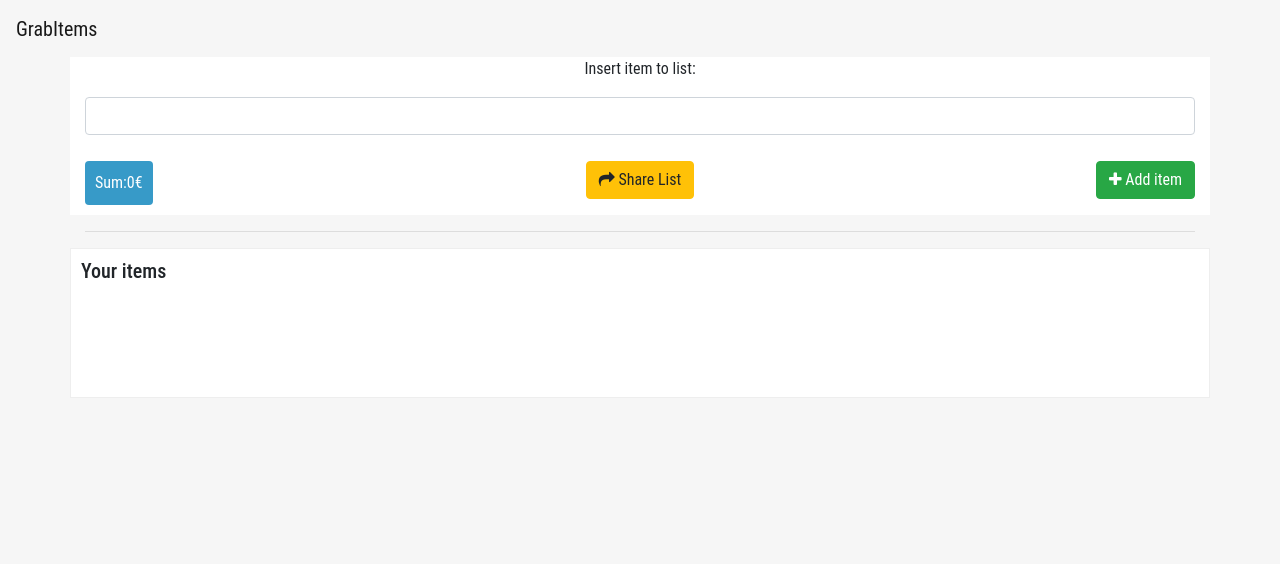
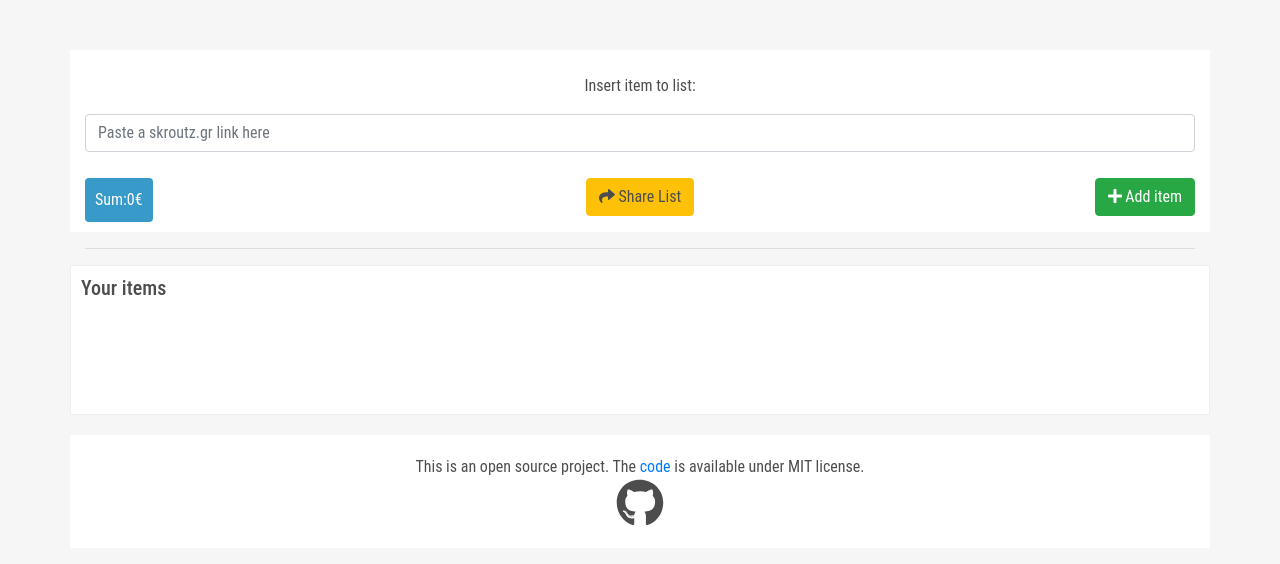
Before and after one commit to tsaklidis/skroutz-custom-basket, a Python web app: template skroutzbasket/templates/jinja2/public/home.html in a window 1280 px wide. Shown: the top 564 px of the page. Run offline with Jinja, Linux system fonts and the light colour scheme; the template is opened without the code that fills it, so the values that code supplies are empty; some libraries are stand-ins or nearby versions.

Commit message:
Footer with repository

```diff
--- a/skroutzbasket/static/skroutzbasket/css/base.css
+++ b/skroutzbasket/static/skroutzbasket/css/base.css
@@ -1 +1,7 @@
-body{font-family: 'Roboto Condensed', sans-serif;background-color: #f6f6f6;}
+body{font-family: 'Roboto Condensed', sans-serif;background-color: #f6f6f6; color:#4D4D4D !important;}
+#outer-wrapper{margin-top: 50px;}
+#footer{
+	background-color: #fff;
+	margin-top: 20px;
+	padding: 20px;
+}
--- a/skroutzbasket/static/skroutzbasket/css/public/home.css
+++ b/skroutzbasket/static/skroutzbasket/css/public/home.css
@@ -24,3 +24,4 @@ h5{margin: 0px;}
 	background-color: orange;
 	color: white;
 }
+#share_btn{color:inherit;}
--- a/skroutzbasket/templates/jinja2/base.html
+++ b/skroutzbasket/templates/jinja2/base.html
@@ -21,7 +21,7 @@
 
         <link href="{{ static('skroutzbasket/css/base.css') }}" rel="stylesheet" type="text/css">
 
-        <link rel="stylesheet" href="https://maxcdn.bootstrapcdn.com/font-awesome/4.7.0/css/font-awesome.min.css">
+        {# <link rel="stylesheet" href="https://maxcdn.bootstrapcdn.com/font-awesome/4.7.0/css/font-awesome.min.css"> #}
 
         <link rel="shortcut icon" type="image/icon" href="{{ static('skroutzbasket/img/favicon.ico') }}?ver=2.0"/>
 
@@ -50,7 +50,7 @@
 
     </head>
     <body>
-        <div class="container-fluid">
+        {# <div class="container-fluid">
             <div class="row">
                 <div class="col-lg-12 before_menu">
 
@@ -70,20 +70,30 @@
             <div class="collapse navbar-collapse" id="collapsibleNavbar">
                 <ul class="navbar-nav">
 
-                    {# <li class="nav-item">
+                    <li class="nav-item">
                         <a class="nav-link" href="#">...</a>
-                    </li> #}
+                    </li>
 
                 </ul>
             </div>
-        </nav>
+        </nav>  #}
         <div id="outer-wrapper" class="container-fluid">
             {% block content %}{% endblock %}
+        </div>
+
+        <div id="footer" class="container">
+            <div class="row">
+                <div class="col-lg-12 text-center">
+                    This is an open source project. The <a href="https://github.com/tsaklidis/skroutz-custom-basket">code</a> is available under MIT license. <br>
+                    <i class="fab fa-github fa-3x black"></i>
+                </div>
+            </div>
         </div>
 
         {# JS libs #}
         <script src="{{ static('skroutzbasket/libs/jquery/jquery.min.js') }}"></script>
         <script src="{{ static('skroutzbasket/libs/bootstrap/js/bootstrap.bundle.min.js') }}"></script>
+        <script defer src="https://use.fontawesome.com/releases/v5.0.8/js/all.js"></script>
 
         {% block site_js %}
         {% endblock %}
--- a/skroutzbasket/templates/jinja2/public/home.html
+++ b/skroutzbasket/templates/jinja2/public/home.html
@@ -20,9 +20,10 @@
 		<input type="hidden" name="csrfmiddlewaretoken" value="{{ csrf_token }}" id='csrf'>
 		<div class="row">
 			<div class="col-lg-12 wrp">
+				<br>
 				<p class="text-center">Insert item to list:</p>
 				<div class="form-group">
-					<input type="text" class="form-control" id="link">
+					<input type="text" class="form-control" id="link" placeholder="Paste a skroutz.gr link here">
 				</div>
 			</div>
 		</div>
--- a/skroutzbasket/templates/jinja2/public/list.html
+++ b/skroutzbasket/templates/jinja2/public/list.html
@@ -22,6 +22,7 @@
 		<input type="hidden" id="list_name" value="{{items_list.name}}">
 		<div class="row">
 			<div class="col-lg-12 wrp">
+				<br>
 				<p class="text-center">Insert item to list:</p>
 				<div class="form-group">
 					<input type="text" class="form-control" id="link">
```
